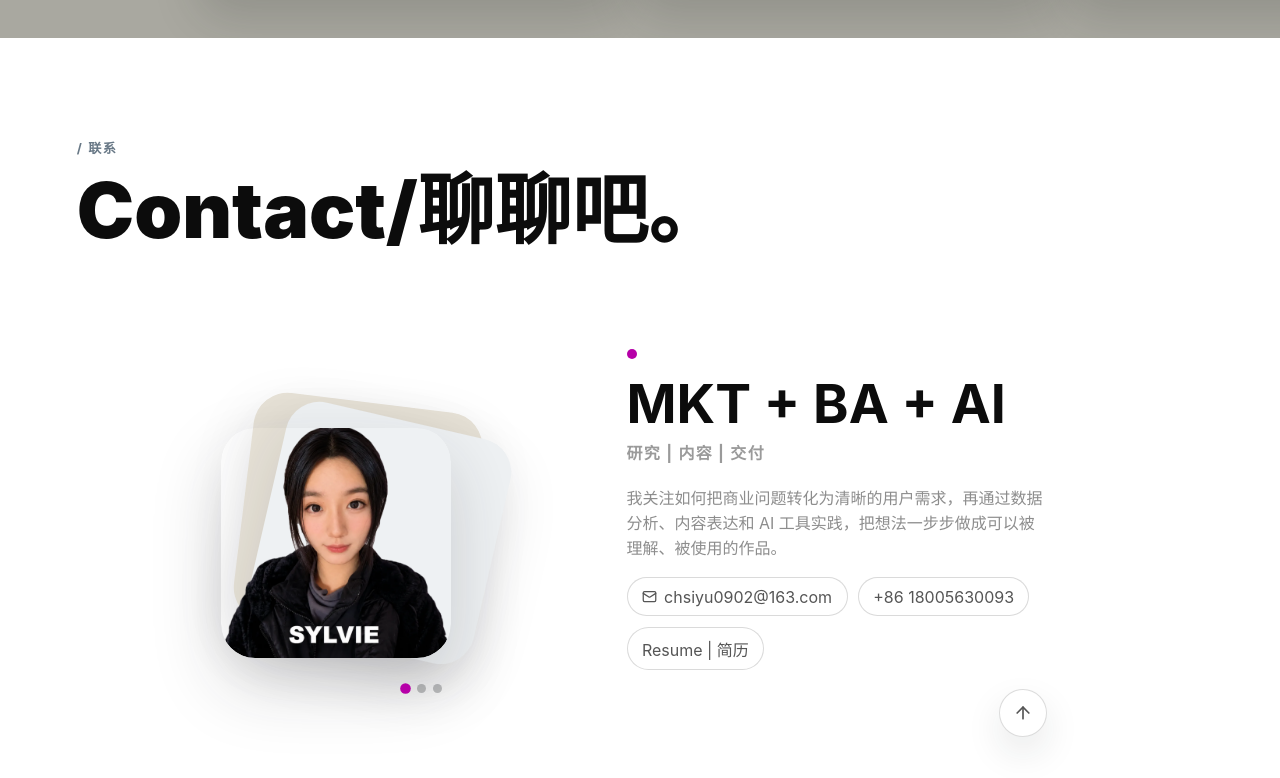
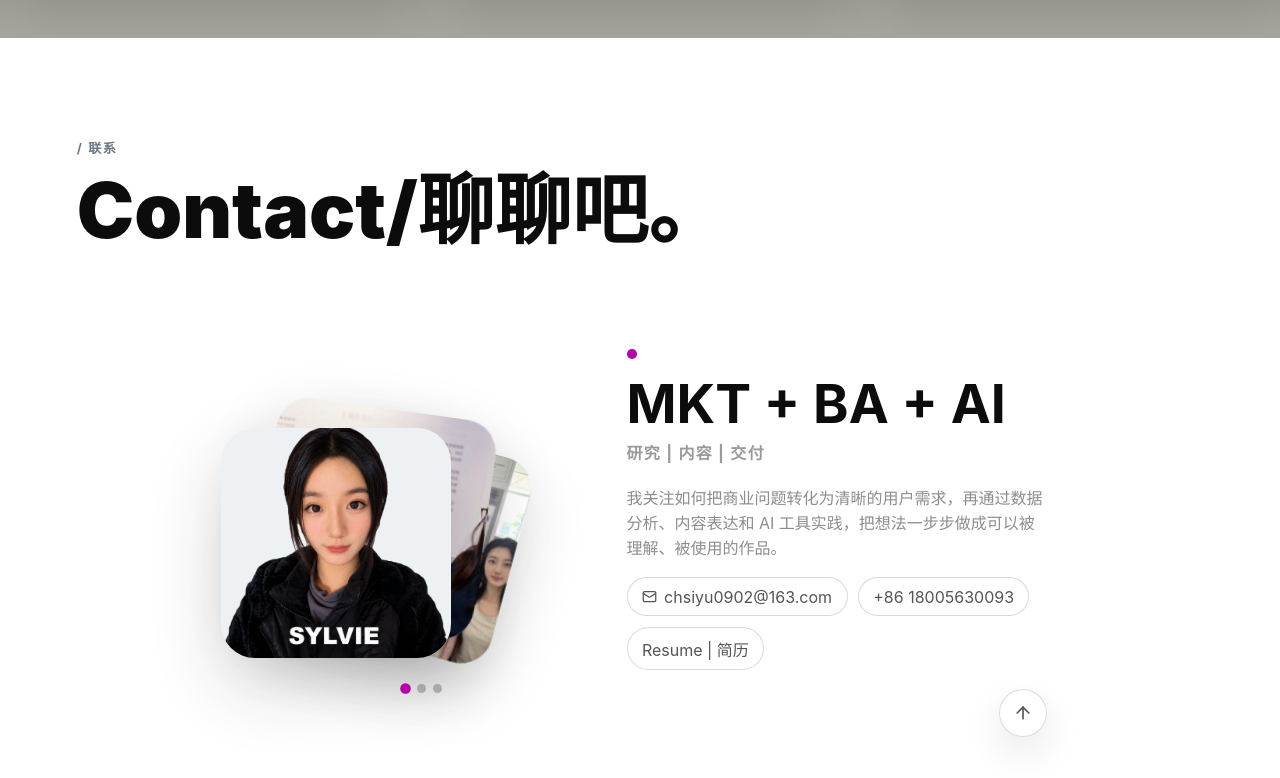
Before and after one commit to Ch-siyu/siyu-portfolio, a React (Vite) app: page / in a window 1280 px wide. Shown: the part 6221-6999 px from the top of the page. Built offline with nearby package versions, Linux system fonts and the light colour scheme.

Commit message:
Add cutting transition to contact cards

```diff
--- a/src/App.jsx
+++ b/src/App.jsx
@@ -464,8 +464,24 @@ function Marquee({ onPreview }) {
 function Contact({ t, onResume }) {
   const [copied, setCopied] = useState(false);
   const [cardIndex, setCardIndex] = useState(0);
+  const [previousCardIndex, setPreviousCardIndex] = useState(null);
+  const [isCuttingCards, setIsCuttingCards] = useState(false);
+  const cutTimerRef = useRef(0);
   const contactCardImages = ["06-contact-card-01.webp", "06-contact-card-02.webp", "06-contact-card-03.webp"];
-  const nextCard = () => setCardIndex((index) => (index + 1) % contactCardImages.length);
+  const showCard = (nextIndex) => {
+    if (nextIndex === cardIndex) {
+      nextIndex = (cardIndex + 1) % contactCardImages.length;
+    }
+
+    window.clearTimeout(cutTimerRef.current);
+    setPreviousCardIndex(cardIndex);
+    setCardIndex(nextIndex);
+    setIsCuttingCards(true);
+    cutTimerRef.current = window.setTimeout(() => setIsCuttingCards(false), 620);
+  };
+
+  useEffect(() => () => window.clearTimeout(cutTimerRef.current), []);
+
   const copyEmail = async () => {
     await navigator.clipboard?.writeText(t.contact.email);
     setCopied(true);
@@ -478,13 +494,23 @@ function Contact({ t, onResume }) {
         <p className="section-kicker">{t.contact.eyebrow}</p>
         <h2>{t.contact.title}</h2>
       </div>
-      <div className="contact-cards reveal">
-        <div className="back-card one" />
-        <div className="back-card two" />
-        <button className="front-card-button" onClick={nextCard} aria-label="Switch contact card" title="切换卡片">
+      <div className={`contact-cards reveal${isCuttingCards ? " is-cutting" : ""}`}>
+        <div className="contact-card-deck" aria-label="Contact image cards">
+          {contactCardImages.map((image, index) => {
+            const offset = (index - cardIndex + contactCardImages.length) % contactCardImages.length;
+            const slotClass = offset === 0 ? "is-active" : offset === 1 ? "is-next" : "is-previous";
+            const wasActiveClass = isCuttingCards && index === previousCardIndex ? " was-active" : "";
+
+            return (
+              <button
+                className={`contact-image-card ${slotClass}${wasActiveClass}`}
+                onClick={() => showCard(index)}
+                aria-label={`Show contact card ${index + 1}`}
+                title="Switch contact card"
+                key={image}
+              >
                 <img
-            className="front-card"
-            src={optimizedAsset(contactCardImages[cardIndex])}
+                  src={optimizedAsset(image)}
                   onError={(event) => {
                     event.currentTarget.src = asset("contact-portrait.svg");
                   }}
@@ -493,11 +519,14 @@ function Contact({ t, onResume }) {
                   decoding="async"
                 />
               </button>
+            );
+          })}
+        </div>
         <div className="contact-card-dots" aria-label="Contact card selector">
           {contactCardImages.map((image, index) => (
             <button
               className={index === cardIndex ? "active" : ""}
-              onClick={() => setCardIndex(index)}
+              onClick={() => showCard(index)}
               aria-label={`Show contact card ${index + 1}`}
               key={image}
             />
--- a/src/index.css
+++ b/src/index.css
@@ -894,64 +894,107 @@ img {
   width: clamp(240px, 22vw, 320px);
   height: clamp(240px, 22vw, 320px);
   justify-self: center;
-}
-
-.contact-cards:hover .front-card {
-  transform: translateY(-10px) rotate(-1deg);
-}
-
-.contact-cards:hover .one {
-  transform: translate(28px, -32px) rotate(10deg);
-}
-
-.contact-cards:hover .two {
-  transform: translate(52px, -14px) rotate(17deg);
-}
-
-.back-card,
-.front-card-button,
-.front-card {
+  perspective: 900px;
+}
+
+.contact-card-deck {
   position: absolute;
   inset: 0;
+}
+
+.contact-image-card {
+  position: absolute;
+  inset: 0;
+  border: 0;
   border-radius: 34px;
-  transition: transform 0.35s ease;
-}
-
-.back-card {
-  background: #e7e2d7;
-  box-shadow: 0 24px 60px rgba(31, 36, 41, 0.12);
-}
-
-.one {
-  transform: translate(22px, -26px) rotate(7deg);
-}
-
-.two {
-  transform: translate(44px, -10px) rotate(13deg);
   background: #eef1f3;
-}
-
-.front-card {
+  box-shadow: 0 28px 70px rgba(31, 36, 41, 0.18);
+  cursor: pointer;
+  overflow: hidden;
+  padding: 0;
+  transform-origin: 50% 80%;
+  transition: transform 0.62s cubic-bezier(0.22, 1, 0.36, 1), filter 0.42s ease, opacity 0.42s ease;
+  will-change: transform;
+}
+
+.contact-image-card img {
   width: 100%;
   height: 100%;
+  display: block;
+  object-fit: cover;
+}
+
+.contact-image-card.is-active {
+  z-index: 5;
+  transform: translate3d(0, 0, 42px) rotate(0deg) scale(1);
+  filter: saturate(1);
+}
+
+.contact-image-card.is-next {
+  z-index: 4;
+  transform: translate3d(30px, -28px, 8px) rotate(8deg) scale(0.96);
+  filter: saturate(0.92) brightness(1.02);
+}
+
+.contact-image-card.is-previous {
   z-index: 3;
-  object-fit: cover;
-  box-shadow: 0 28px 70px rgba(31, 36, 41, 0.18);
-}
-
-.front-card-button {
-  z-index: 3;
-  overflow: hidden;
-  border: 0;
-  background: transparent;
-  padding: 0;
-  box-shadow: 0 28px 70px rgba(31, 36, 41, 0.18);
-  cursor: pointer;
-}
-
-.front-card-button:focus-visible {
+  transform: translate3d(56px, -10px, 0) rotate(15deg) scale(0.92);
+  filter: saturate(0.82) brightness(1.04);
+}
+
+.contact-cards:hover .contact-image-card.is-active {
+  transform: translate3d(-6px, -12px, 56px) rotate(-1.5deg) scale(1.01);
+}
+
+.contact-cards:hover .contact-image-card.is-next {
+  transform: translate3d(34px, -34px, 14px) rotate(9.5deg) scale(0.96);
+}
+
+.contact-cards:hover .contact-image-card.is-previous {
+  transform: translate3d(62px, -14px, 0) rotate(16.5deg) scale(0.92);
+}
+
+.contact-image-card.was-active {
+  z-index: 8;
+  animation: card-cut-out 0.62s cubic-bezier(0.22, 1, 0.36, 1);
+}
+
+.contact-cards.is-cutting .contact-image-card.is-active {
+  z-index: 9;
+  animation: card-cut-in 0.62s cubic-bezier(0.22, 1, 0.36, 1);
+}
+
+.contact-image-card:focus-visible {
   outline: 3px solid rgba(182, 0, 168, 0.45);
   outline-offset: 4px;
+}
+
+@keyframes card-cut-out {
+  0% {
+    transform: translate3d(0, 0, 42px) rotate(0deg) scale(1);
+  }
+
+  42% {
+    transform: translate3d(-72px, 22px, 72px) rotate(-11deg) scale(1.02);
+  }
+
+  100% {
+    transform: translate3d(56px, -10px, 0) rotate(15deg) scale(0.92);
+  }
+}
+
+@keyframes card-cut-in {
+  0% {
+    transform: translate3d(40px, -36px, 8px) rotate(10deg) scale(0.96);
+  }
+
+  45% {
+    transform: translate3d(78px, -8px, 86px) rotate(13deg) scale(1.03);
+  }
+
+  100% {
+    transform: translate3d(0, 0, 42px) rotate(0deg) scale(1);
+  }
 }
 
 .contact-card-dots {
```
Also changed, not shown: assets/optimized/06-contact-card-02.webp, public/assets/optimized/06-contact-card-02.webp, 6 other files (tests, documents, lock files or other folders). Lines whose indentation alone changed are shown as unchanged.
